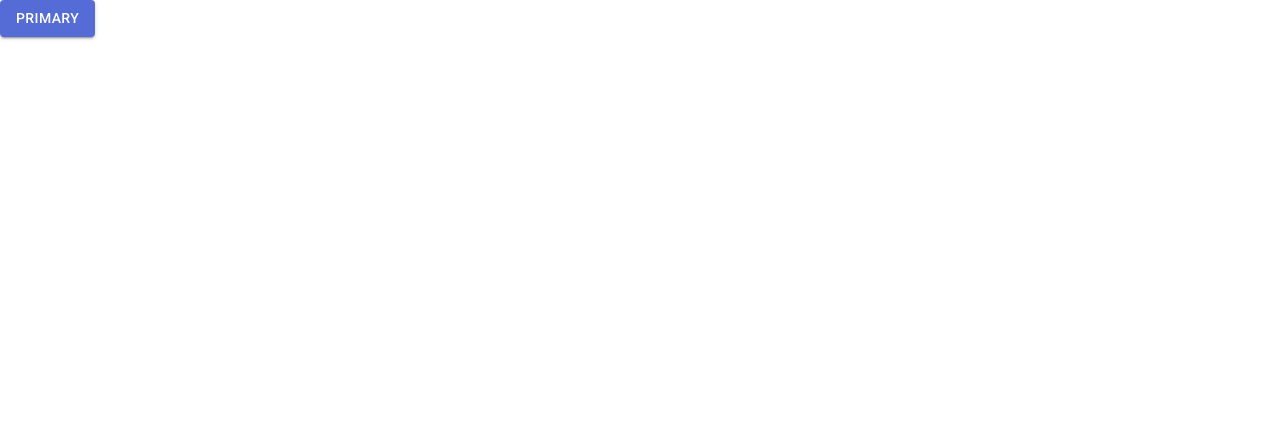
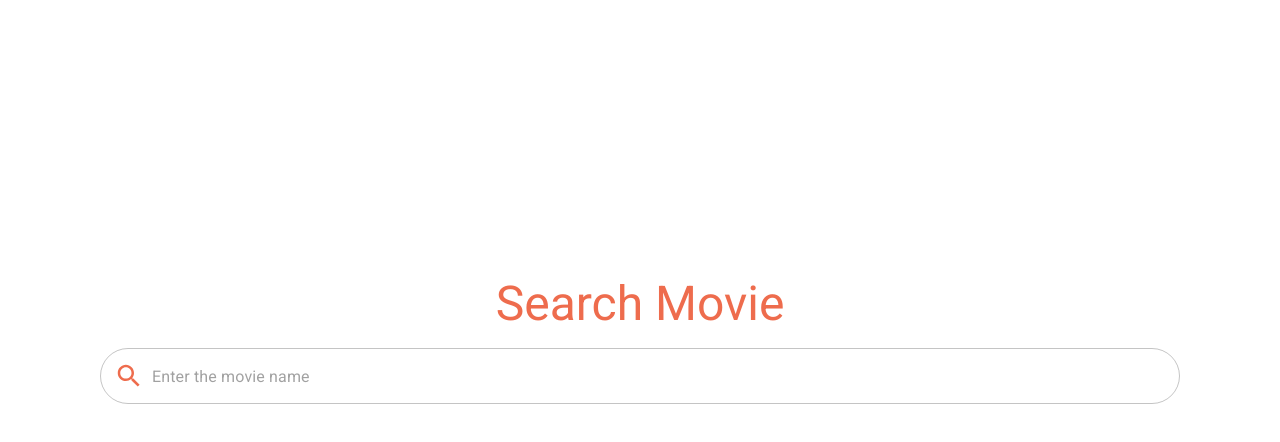
Before and after one commit to pratikshya-gautam/movie-db, a React (Vite) app: page / in a window 1280 px wide. Shown: the top 442 px of the page. Built offline with nearby package versions, Linux system fonts and the light colour scheme.

Commit message:
initial movie site

```diff
--- a/package.json
+++ b/package.json
@@ -14,8 +14,10 @@
     "@emotion/styled": "^11.14.0",
     "@mui/icons-material": "^6.3.0",
     "@mui/material": "^6.3.0",
+    "axios": "^1.7.9",
     "react": "^18.3.1",
-    "react-dom": "^18.3.1"
+    "react-dom": "^18.3.1",
+    "react-router": "^7.1.1"
   },
   "devDependencies": {
     "@eslint/js": "^9.17.0",
--- /dev/null
+++ b/src/api/movies-api.js
@@ -0,0 +1,12 @@
+import axios from 'axios';
+const API_KEY = 'ded6693e';
+const END_POINT = 'https://www.omdbapi.com';
+const axiosConfig = { baseURL: END_POINT };
+
+export async function searchMovie(keyword) {
+  const result = await axios.get(
+    `/?s=${keyword}&apikey=${API_KEY}`,
+    axiosConfig
+  );
+  return result.data;
+}
--- a/src/app.jsx
+++ b/src/app.jsx
@@ -1,9 +1,14 @@
-import { Button } from '@mui/material';
+import { Route, Routes } from 'react-router';
+import { SearchMovie } from './pages/search-movies';
+import { SearchResult } from './pages/search-result';
 
 export function App() {
   return (
     <div>
-      <Button variant="contained">primary</Button>
+      <Routes>
+        <Route path="/" element={<SearchMovie />} />
+        <Route path="/movies/:keyword" element={<SearchResult />} />
+      </Routes>
     </div>
   );
 }
--- /dev/null
+++ b/src/components/movie-card.jsx
@@ -0,0 +1,46 @@
+import {
+  Card,
+  CardMedia,
+  CardContent,
+  Typography,
+  Button,
+  CardActions,
+  Tooltip,
+} from '@mui/material';
+
+export function MovieCard({ movie }) {
+  return (
+    <Card sx={{ maxWidth: 240, maxHeight: 500, minHeight: 500 }}>
+      <CardMedia
+        component="img"
+        alt="green iguana"
+        height="340px"
+        image={movie.Poster}
+      />
+      <CardContent>
+        <Tooltip title={movie.title}>
+          <Typography
+            gutterBottom
+            variant="h5"
+            sx={{
+              textOverflow: 'ellipsis',
+              overflow: 'hidden',
+              width: 220,
+              whiteSpace: 'nowrap',
+            }}
+          >
+            {movie.Title}
+          </Typography>
+        </Tooltip>
+        <Typography variant="body2" sx={{ color: 'text.secondary' }}>
+          Year: {movie.Year}
+          <br />
+          Type: {movie.Type}
+        </Typography>
+      </CardContent>
+      <CardActions>
+        <Button size="small">Learn More</Button>
+      </CardActions>
+    </Card>
+  );
+}
--- a/src/main.jsx
+++ b/src/main.jsx
@@ -4,13 +4,16 @@ import { App } from './app';
 import CssBaseline from '@mui/material/CssBaseline';
 import { ThemeProvider } from '@mui/material/styles';
 import theme from './theme';
+import { BrowserRouter } from 'react-router';
 
 createRoot(document.getElementById('root')).render(
   <StrictMode>
     <ThemeProvider theme={theme}>
       {/* CssBaseline kickstart an elegant, consistent, and simple baseline to build upon. */}
       <CssBaseline />
-      <App />
+      <BrowserRouter>
+        <App />
+      </BrowserRouter>
     </ThemeProvider>
   </StrictMode>
 );
--- /dev/null
+++ b/src/pages/search-movies.jsx
@@ -0,0 +1,62 @@
+import {
+  Box,
+  Typography,
+  Stack,
+  InputAdornment,
+  TextField,
+} from '@mui/material';
+import SearchIcon from '@mui/icons-material/Search';
+import { Colors } from '../theme';
+import { useState } from 'react';
+import { useNavigate } from 'react-router';
+
+export function SearchMovie() {
+  const navigate = useNavigate();
+  const [keyword, setKeyword] = useState('');
+
+  function handleChange(event) {
+    setKeyword(event.target.value);
+  }
+
+  async function handleKeyUp(event) {
+    if (event.keyCode === 13) {
+      navigate(`/movies/${keyword}`);
+    }
+  }
+  return (
+    <Box
+      height={'60vh'}
+      display={'flex'}
+      alignItems={'center'}
+      justifyContent={'center'}
+      margin={'100px'}
+    >
+      <Box flex={1}>
+        <Stack spacing={2}>
+          <Typography color="primary" textAlign={'center'} variant="h3">
+            Search Movie
+          </Typography>
+          <TextField
+            fullWidth
+            onKeyUp={handleKeyUp}
+            onChange={handleChange}
+            value={keyword}
+            placeholder="Enter the movie name"
+            slotProps={{
+              input: {
+                sx: { borderRadius: 50 },
+                startAdornment: (
+                  <InputAdornment position="start">
+                    <SearchIcon
+                      sx={{ fontSize: '30px', color: Colors.primary }}
+                    />
+                  </InputAdornment>
+                ),
+              },
+            }}
+          />
+        </Stack>
+      </Box>
+    </Box>
+  );
+}
--- /dev/null
+++ b/src/pages/search-result.jsx
@@ -0,0 +1,127 @@
+import {
+  Box,
+  Container,
+  InputAdornment,
+  Divider,
+  TextField,
+  Grid2,
+  Link,
+} from '@mui/material';
+import SearchIcon from '@mui/icons-material/Search';
+import { Colors } from '../theme';
+import { useEffect, useState } from 'react';
+import { useParams } from 'react-router';
+import { searchMovie } from '../api/movies-api';
+import { MovieCard } from '../components/movie-card';
+
+export function SearchResult() {
+  let { keyword: url } = useParams();
+  const [keyword, setKeyword] = useState(url);
+  const [movies, setMovies] = useState([]);
+
+  async function search(t) {
+    const result = await searchMovie(t);
+    setMovies(result.Search);
+  }
+
+  useEffect(() => {
+    search(url);
+  }, [url]);
+
+  console.log(movies);
+
+  function handleChange(event) {
+    setKeyword(event.target.value);
+  }
+
+  function handleKeyUp(event) {
+    if (event.keyCode === 13) {
+      search(keyword);
+    }
+  }
+
+  return (
+    <>
+      <Container display={'flex'}>
+        <Box flex={1} marginTop={'50px'} marginBottom={'20px'}>
+          <TextField
+            fullWidth
+            value={keyword}
+            onKeyUp={handleKeyUp}
+            onChange={handleChange}
+            placeholder="Enter the movie name"
+            variant="outlined"
+            slotProps={{
+              input: {
+                sx: { borderRadius: '50px' },
+                startAdornment: (
+                  <InputAdornment position="start">
+                    <SearchIcon
+                      sx={{ fontSize: '30px', color: Colors.primary }}
+                    />
+                  </InputAdornment>
+                ),
+              },
+            }}
+          />
+        </Box>
+      </Container>
+      <Container sx={{ marginTop: '20px', marginBottom: '20px' }}>
+        <Grid2 container spacing={2}>
+          <Grid2>
+            <Link href="" underline="none" color="secondary">
+              All
+            </Link>
+          </Grid2>
+          <Grid2>
+            <Link href="" underline="none" color="secondary">
+              Image
+            </Link>
+          </Grid2>
+          <Grid2>
+            <Link href="" underline="none" color="secondary">
+              Video
+            </Link>
+          </Grid2>
+          <Grid2>
+            <Link href="" underline="none" color="secondary">
+              News
+            </Link>
+          </Grid2>
+          <Grid2>
+            <Link href="" underline="none" color="secondary">
+              Web
+            </Link>
+          </Grid2>
+          <Grid2>
+            <Link href="" underline="none" color="secondary">
+              Books
+            </Link>
+          </Grid2>
+          <Grid2>
+            <Link href="" underline="none" color="secondary">
+              Finance
+            </Link>
+          </Grid2>
+          <Grid2>
+            {' '}
+            <Link href="" underline="none" color="secondary">
+              Tools
+            </Link>
+          </Grid2>
+        </Grid2>
+      </Container>
+      <Divider></Divider>
+
+      <Container sx={{ marginTop: '30px' }}>
+        <Grid2 container spacing={5}>
+          {movies.map((movie) => (
+            <Grid2 key={movie.Title}>
+              <MovieCard movie={{ ...movie }} />
+            </Grid2>
+          ))}
+        </Grid2>
+      </Container>
+    </>
+  );
+}
--- a/src/theme.js
+++ b/src/theme.js
@@ -2,14 +2,22 @@ import { createTheme } from '@mui/material/styles';
 import { red } from '@mui/material/colors';
 
 // Create a theme instance.
+export const Colors = {
+  primary: '#EE6C4D',
+  secondary: '#2C363F',
+  white: '#F2F5EA',
+  green: '#BBC7A4',
+  darkWhite: '#D6DBD2',
+};
+
 const theme = createTheme({
   cssVariables: true,
   palette: {
     primary: {
-      main: '#556cd6',
+      main: '#EE6C4D',
     },
     secondary: {
-      main: '#19857b',
+      main: '#2C363F',
     },
     error: {
       main: red.A400,
```
Also changed, not shown: eslint.config.js (+7 -6 lines), 1 other file (tests, documents, lock files or other folders).
